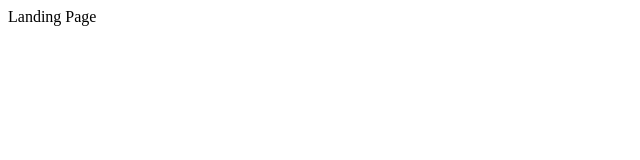
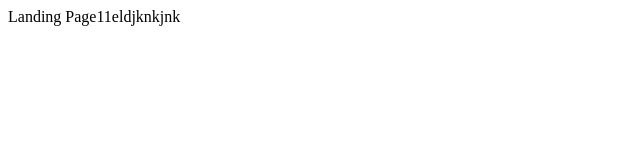
Before and after one commit to zlatan007/basicgit, a plain HTML site: page index.html in a window 1280 px wide. Shown: the whole page, without its empty margins (0-640 px from the left). Drawn offline with Linux system fonts and the light colour scheme.

Commit message:
changes added

```diff
--- a/index.html
+++ b/index.html
@@ -6,6 +6,6 @@
     <title>Document</title>
 </head>
 <body>
-    <div>Landing Page</div>
+    <div>Landing Page11eldjknkjnk</div>
 </body>
 </html>
```
